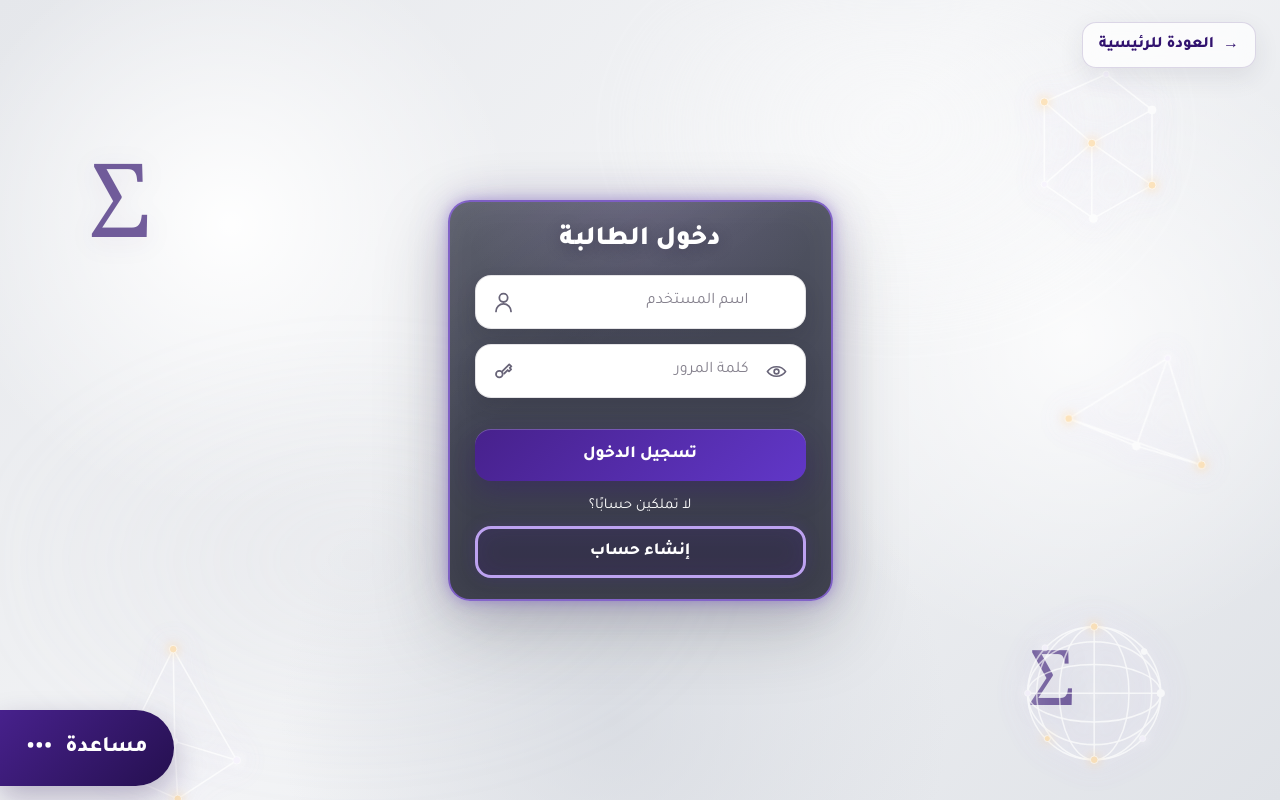
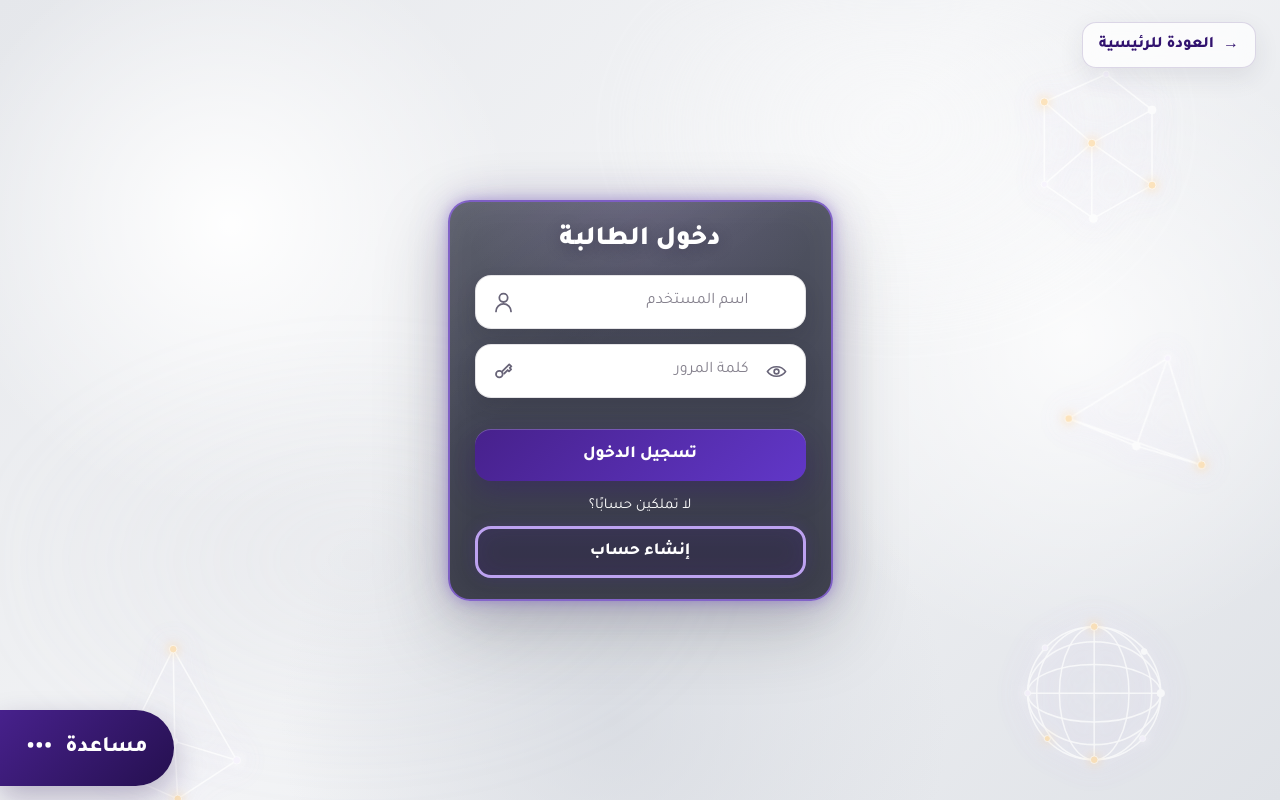
Before and after one commit to education-school-sa/madar, a plain HTML site: page login.html in a window 1280 px wide. Drawn offline with Linux system fonts and the light colour scheme.

Commit message:
حذف علامة السيجما من صفحة الدخول

```diff
--- a/login.html
+++ b/login.html
@@ -14,8 +14,6 @@
       العودة للرئيسية
     </a>
 
-    <div class="symbol sigma sigma-one" aria-hidden="true">Σ</div>
-    <div class="symbol sigma sigma-two" aria-hidden="true">Σ</div>
     <div class="symbol integral" aria-hidden="true">∫</div>
 
     <svg class="geo-shape geo-cube" viewBox="0 0 210 230" aria-hidden="true">
```
